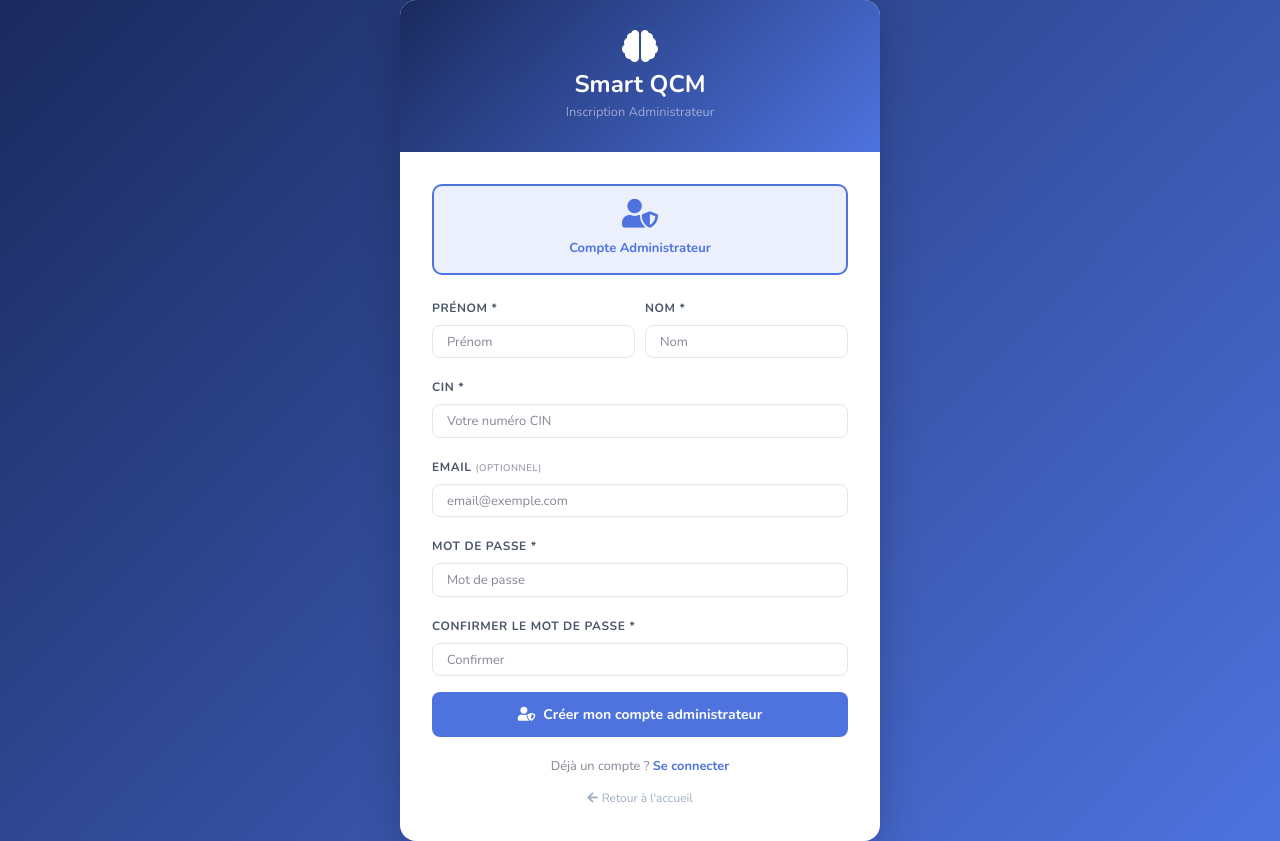
After one commit to afafteache/concour_qcm, a Django app: page /inscription/ in a window 1280 px wide. The commit adds this page. Run offline with Django 5.2, Linux system fonts and the light colour scheme; some libraries are stand-ins or nearby versions.

Commit message:
Toutes les modifications

```diff
--- a/accounts/urls.py
+++ b/accounts/urls.py
@@ -2,20 +2,12 @@ from django.urls import path
 from . import views
 
 urlpatterns = [
-    # Page d'accueil
     path('', views.home, name='home'),
-
-    # Connexions
     path('login/', views.login_view, name='login'),
     path('login/candidat/', views.login_candidat_view, name='login_candidat'),
-
-    # Déconnexion
     path('logout/', views.logout_view, name='logout'),
-
-    # Inscription
-    path('register/', views.register_view, name='register'),
-
-    # Dashboards
+    path('register/', views.register_view, name='register'),           # Admin connecté crée candidats
+    path('inscription/', views.register_public_view, name='register_public'),  # Inscription publique
     path('dashboard/admin/', views.dashboard_admin, name='dashboard_admin'),
     path('enseignant/dashboard/', views.dashboard_enseignant, name='dashboard_enseignant'),
     path('candidat/dashboard/', views.dashboard_candidat, name='dashboard_candidat'),
--- a/accounts/views.py
+++ b/accounts/views.py
@@ -4,17 +4,16 @@ from django.contrib.auth.models import User
 from django.contrib import messages
 from django.contrib.auth.decorators import login_required
 from django.utils import timezone
+from datetime import timedelta
 from .models import Profil
 from .decorators import role_required
 
 
 def get_profil(user):
-    """Récupère le profil lié à l'utilisateur."""
     return Profil.objects.filter(user=user).first()
 
 
 def redirect_role(user):
-    """Redirige vers le bon dashboard selon le rôle."""
     profil = get_profil(user)
     if profil is None:
         return redirect('login')
@@ -30,7 +29,7 @@ def redirect_role(user):
 def home(request):
     if request.user.is_authenticated:
         return redirect_role(request.user)
-    return redirect('login')
+    return render(request, 'home.html')
 
 
 def login_view(request):
@@ -81,6 +80,43 @@ def logout_view(request):
     return redirect('login')
 
 
+def register_public_view(request):
+    """Inscription publique — admin uniquement."""
+    if request.user.is_authenticated:
+        return redirect_role(request.user)
+
+    if request.method == 'POST':
+        first_name = request.POST.get('first_name', '').strip()
+        last_name  = request.POST.get('last_name', '').strip()
+        cin        = request.POST.get('cin', '').strip()
+        email      = request.POST.get('email', '').strip()
+        password   = request.POST.get('password', '').strip()
+        password2  = request.POST.get('password2', '').strip()
+
+        if not first_name or not last_name or not cin:
+            messages.error(request, 'Prénom, nom et CIN sont obligatoires.')
+        elif Profil.objects.filter(cin=cin).exists():
+            messages.error(request, 'Ce CIN est déjà utilisé.')
+        elif not password:
+            messages.error(request, 'Le mot de passe est obligatoire.')
+        elif password != password2:
+            messages.error(request, 'Les mots de passe ne correspondent pas.')
+        elif len(password) < 6:
+            messages.error(request, 'Le mot de passe doit contenir au moins 6 caractères.')
+        else:
+            user = User.objects.create_user(
+                username=cin, email=email, password=password,
+                first_name=first_name, last_name=last_name
+            )
+            user.is_staff = True
+            user.save()
+            Profil.objects.create(user=user, cin=cin, role='admin')
+            messages.success(request, 'Compte administrateur créé ! Connectez-vous.')
+            return redirect('login')
+
+    return render(request, 'register_public.html')
+
+
 @login_required(login_url='login')
 def dashboard_admin(request):
     from concours.models import SessionConcours, Concours
@@ -98,10 +134,10 @@ def dashboard_admin(request):
     nb_resultats = Resultat.objects.count()
     nb_examens_nouveaux = Examen.objects.filter(statut='envoye').count()
 
-    # Session active pour le countdown
     now = timezone.now()
     session_active = SessionConcours.objects.filter(
-        etat__in=['planifiee', 'en_cours']
+        etat__in=['planifiee', 'en_cours'],
+        date_heure_fin__gte=now
     ).select_related('concours').order_by('date_heure_debut').first()
 
     peut_lancer = False
@@ -181,16 +217,38 @@ def dashboard_candidat(request):
         return redirect('login_candidat')
 
     maintenant = timezone.now()
+    tolerance = timedelta(minutes=5)
 
-    examens_disponibles = Examen.objects.filter(actif=True).select_related('session').order_by('-date_creation')
+    sessions_lancees = SessionConcours.objects.filter(
+        examen_lance=True,
+        date_heure_fin__gte=maintenant
+    )
+
+    examens_disponibles = []
+    examens_en_retard = []
+
+    for s in sessions_lancees:
+        try:
+            if s.examen and s.examen.actif:
+                limite = s.date_heure_debut + tolerance
+                if maintenant <= limite:
+                    examens_disponibles.append(s.examen)
+                else:
+                    examens_en_retard.append(s.examen)
+        except Exception:
+            pass
+
     examens_passes_ids = list(
         Resultat.objects.filter(candidat=request.user).values_list('examen_id', flat=True)
     )
-    mes_resultats = Resultat.objects.filter(candidat=request.user).select_related('examen').order_by('-id')
+    mes_resultats = Resultat.objects.filter(
+        candidat=request.user
+    ).select_related('examen').order_by('-id')
 
     session_prochaine = SessionConcours.objects.filter(
-        date_heure_debut__gt=maintenant
-    ).select_related('concours').order_by('date_heure_debut').first()
+        date_heure_fin__gte=maintenant,
+        examen_lance=False
+    ).order_by('date_heure_debut').first()
 
     secondes_avant = 0
     if session_prochaine:
@@ -200,6 +258,7 @@ def dashboard_candidat(request):
     return render(request, 'candidat/dashboard_candidat.html', {
         'profil': profil,
         'examens_disponibles': examens_disponibles,
+        'examens_en_retard': examens_en_retard,
         'examens_passes_ids': examens_passes_ids,
         'session_prochaine': session_prochaine,
         'mes_resultats': mes_resultats,
@@ -208,7 +267,7 @@ def dashboard_candidat(request):
 
 
 @login_required(login_url='login')
-@role_required('admin', 'enseignant')
+@role_required('admin')
 def register_view(request):
     current_profil = get_profil(request.user)
     if current_profil is None:
@@ -217,22 +276,22 @@ def register_view(request):
 
     if request.method == 'POST':
         first_name = request.POST.get('first_name', '').strip()
-        last_name = request.POST.get('last_name', '').strip()
-        cin = request.POST.get('cin', '').strip()
-        email = request.POST.get('email', '').strip()
-        password = request.POST.get('password', '').strip()
-        password2 = request.POST.get('password2', '').strip()
-        role = request.POST.get('role', 'candidat').strip()
+        last_name  = request.POST.get('last_name', '').strip()
+        cin        = request.POST.get('cin', '').strip()
+        email      = request.POST.get('email', '').strip()
+        password   = request.POST.get('password', '').strip()
+        password2  = request.POST.get('password2', '').strip()
+        role       = request.POST.get('role', 'candidat').strip()
 
         if not first_name or not last_name or not cin:
             messages.error(request, 'Prénom, nom et CIN sont obligatoires.')
         elif Profil.objects.filter(cin=cin).exists():
             messages.error(request, 'Ce CIN est déjà utilisé.')
-        elif role in ['admin', 'enseignant'] and current_profil.role != 'admin':
-            messages.error(request, 'Seul un administrateur peut créer ce type de compte.')
-        elif role in ['admin', 'enseignant'] and not password:
-            messages.error(request, 'Un mot de passe est obligatoire.')
-        elif role in ['admin', 'enseignant'] and password != password2:
+        elif role not in ['candidat', 'enseignant']:
+            messages.error(request, 'Rôle invalide.')
+        elif role == 'enseignant' and not password:
+            messages.error(request, 'Un mot de passe est obligatoire pour l\'enseignant.')
+        elif role == 'enseignant' and password != password2:
             messages.error(request, 'Les mots de passe ne correspondent pas.')
         else:
             if role == 'candidat':
@@ -246,16 +305,8 @@ def register_view(request):
                     username=cin, email=email, password=password,
                     first_name=first_name, last_name=last_name
                 )
-                if role == 'admin':
-                    user.is_staff = True
-                    user.save()
-
             Profil.objects.create(user=user, cin=cin, role=role)
             messages.success(request, f'Compte de {first_name} {last_name} créé avec succès.')
+            return redirect('dashboard_admin')
 
-            if current_profil.role == 'admin':
-                return redirect('dashboard_admin')
-            return redirect('dashboard_enseignant')
-
-    roles_disponibles = ['admin', 'enseignant', 'candidat'] if current_profil.role == 'admin' else ['candidat']
-    return render(request, 'register.html', {'roles_disponibles': roles_disponibles})
+    return render(request, 'admin/register.html', {})
--- a/gestion_qcm/settings.py
+++ b/gestion_qcm/settings.py
@@ -5,7 +5,7 @@ BASE_DIR = Path(__file__).resolve().parent.parent
 
 SECRET_KEY = 'django-insecure-change-this-key'
 DEBUG = True
-ALLOWED_HOSTS = []
+ALLOWED_HOSTS = ['*']
 
 INSTALLED_APPS = [
     'django.contrib.admin',
--- a/templates/register.html
+++ b/templates/admin/register.html
@@ -31,7 +31,6 @@
             <option value="candidat">Candidat</option>
             {% if request.user.profil.role == 'admin' %}
             <option value="enseignant">Enseignant</option>
-            <option value="admin">Administrateur</option>
             {% endif %}
           </select>
         </div>
--- a/templates/candidat/examen.html
+++ b/templates/candidat/examen.html
@@ -210,7 +210,7 @@
   <div class="overlay-box">
     <div class="big-icon text-success"><i class="fas fa-check-circle"></i></div>
     <h4 class="text-success">Examen soumis !</h4>
-    <p>Votre examen a été soumis avec succès. Redirection vers votre résultat...</p>
+    <p>Votre examen a été soumis avec succès.</p>
     <div class="spinner-border text-success"></div>
   </div>
 </div>
--- /dev/null
+++ b/templates/register_public.html
@@ -0,0 +1,107 @@
+{% load static %}
+<!DOCTYPE html>
+<html lang="fr">
+<head>
+    <meta charset="UTF-8">
+    <meta name="viewport" content="width=device-width, initial-scale=1.0">
+    <title>Inscription Administrateur – Smart QCM</title>
+    <link href="{% static 'vendor/fontawesome-free/css/all.min.css' %}" rel="stylesheet">
+    <link href="https://fonts.googleapis.com/css?family=Nunito:200,300,400,600,700,800,900" rel="stylesheet">
+    <link href="{% static 'css/sb-admin-2.min.css' %}" rel="stylesheet">
+    <style>
+        body { background: linear-gradient(135deg, #1a2a5e 0%, #4e73df 100%); min-height: 100vh; display: flex; align-items: center; justify-content: center; }
+        .register-card { background: white; border-radius: 1rem; box-shadow: 0 10px 40px rgba(0,0,0,0.2); overflow: hidden; width: 100%; max-width: 480px; }
+        .register-header { background: linear-gradient(135deg, #1a2a5e, #4e73df); padding: 30px; text-align: center; }
+        .register-body { padding: 32px; }
+        .form-group label { font-size: 12px; font-weight: 700; color: #4a5568; text-transform: uppercase; letter-spacing: 0.05em; }
+        .form-control { border-radius: 8px; border: 1px solid #e3e6f0; padding: 10px 14px; font-size: 13px; }
+        .form-control:focus { border-color: #4e73df; box-shadow: 0 0 0 3px rgba(78,115,223,0.15); }
+        .btn-register { width: 100%; padding: 12px; border-radius: 8px; background: #4e73df; color: white; border: none; font-size: 14px; font-weight: 700; cursor: pointer; transition: background 0.15s; }
+        .btn-register:hover { background: #2e59d9; }
+        .admin-badge { background: #ebf0fc; border: 2px solid #4e73df; border-radius: 10px; padding: 14px; text-align: center; margin-bottom: 20px; }
+        .admin-badge i { color: #4e73df; font-size: 1.8rem; display: block; margin-bottom: 6px; }
+        .admin-badge span { font-size: 13px; font-weight: 700; color: #4e73df; }
+    </style>
+</head>
+<body>
+<div class="register-card">
+    <div class="register-header">
+        <i class="fas fa-brain fa-2x text-white mb-2"></i>
+        <h4 class="text-white font-weight-bold mb-1">Smart QCM</h4>
+        <p class="text-white-50 small mb-0">Inscription Administrateur</p>
+    </div>
+
+    <div class="register-body">
+
+        {% if messages %}
+        {% for message in messages %}
+        <div class="alert alert-{{ message.tags }} alert-dismissible fade show py-2">
+            <small>{{ message }}</small>
+            <button type="button" class="close py-2" data-dismiss="alert"><span>&times;</span></button>
+        </div>
+        {% endfor %}
+        {% endif %}
+
+        <!-- Badge admin -->
+        <div class="admin-badge">
+            <i class="fas fa-user-shield"></i>
+            <span>Compte Administrateur</span>
+        </div>
+
+        <form method="POST">
+            {% csrf_token %}
+            <input type="hidden" name="role" value="admin">
+
+            <div class="form-row">
+                <div class="form-group col-md-6">
+                    <label>Prénom *</label>
+                    <input type="text" name="first_name" class="form-control" placeholder="Prénom" required>
+                </div>
+                <div class="form-group col-md-6">
+                    <label>Nom *</label>
+                    <input type="text" name="last_name" class="form-control" placeholder="Nom" required>
+                </div>
+            </div>
+
+            <div class="form-group">
+                <label>CIN *</label>
+                <input type="text" name="cin" class="form-control" placeholder="Votre numéro CIN" required>
+            </div>
+
+            <div class="form-group">
+                <label>Email <small class="text-muted">(optionnel)</small></label>
+                <input type="email" name="email" class="form-control" placeholder="email@exemple.com">
+            </div>
+
+            <div class="form-group">
+                <label>Mot de passe *</label>
+                <input type="password" name="password" class="form-control" placeholder="Mot de passe" required>
+            </div>
+
+            <div class="form-group">
+                <label>Confirmer le mot de passe *</label>
+                <input type="password" name="password2" class="form-control" placeholder="Confirmer" required>
+            </div>
+
+            <button type="submit" class="btn-register">
+                <i class="fas fa-user-shield mr-2"></i>Créer mon compte administrateur
+            </button>
+        </form>
+
+        <div class="text-center mt-3">
+            <small class="text-muted">Déjà un compte ?
+                <a href="{% url 'login' %}" style="color:#4e73df; font-weight:700;">Se connecter</a>
+            </small>
+        </div>
+        <div class="text-center mt-2">
+            <a href="{% url 'home' %}" style="color:#a0aec0; font-size:12px;">
+                <i class="fas fa-arrow-left mr-1"></i>Retour à l'accueil
+            </a>
+        </div>
+    </div>
+</div>
+
+<script src="{% static 'vendor/jquery/jquery.min.js' %}"></script>
+<script src="{% static 'vendor/bootstrap/js/bootstrap.bundle.min.js' %}"></script>
+</body>
+</html>
```
Also changed, not shown: templates/candidat/dashboard_candidat.html (+41 -8 lines), templates/candidat/resultat.html (+5 -46 lines), templates/home.html (+22 -51 lines).
